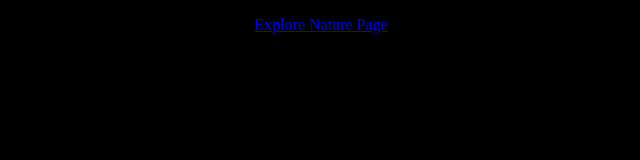
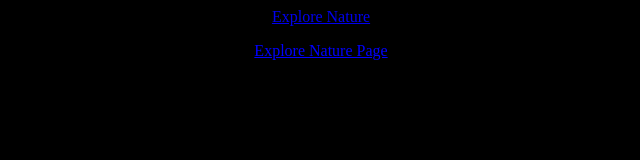
Before and after one commit to GugueiNathanielGarangKucha/A, a plain HTML site: page index.html in a window 1280 px wide. Shown: the whole page, without its empty margins (319-959 px from the left). Drawn offline with Linux system fonts and the light colour scheme.

Commit message:
Update index.html

```diff
--- a/index.html
+++ b/index.html
@@ -18,6 +18,7 @@ u{
 }
 </Style>
 <body>
+    <a href="juma.html">Explore Nature</a>
     <p><u>Explore Nature Page</u></p>
 </body>
 </html>
```
